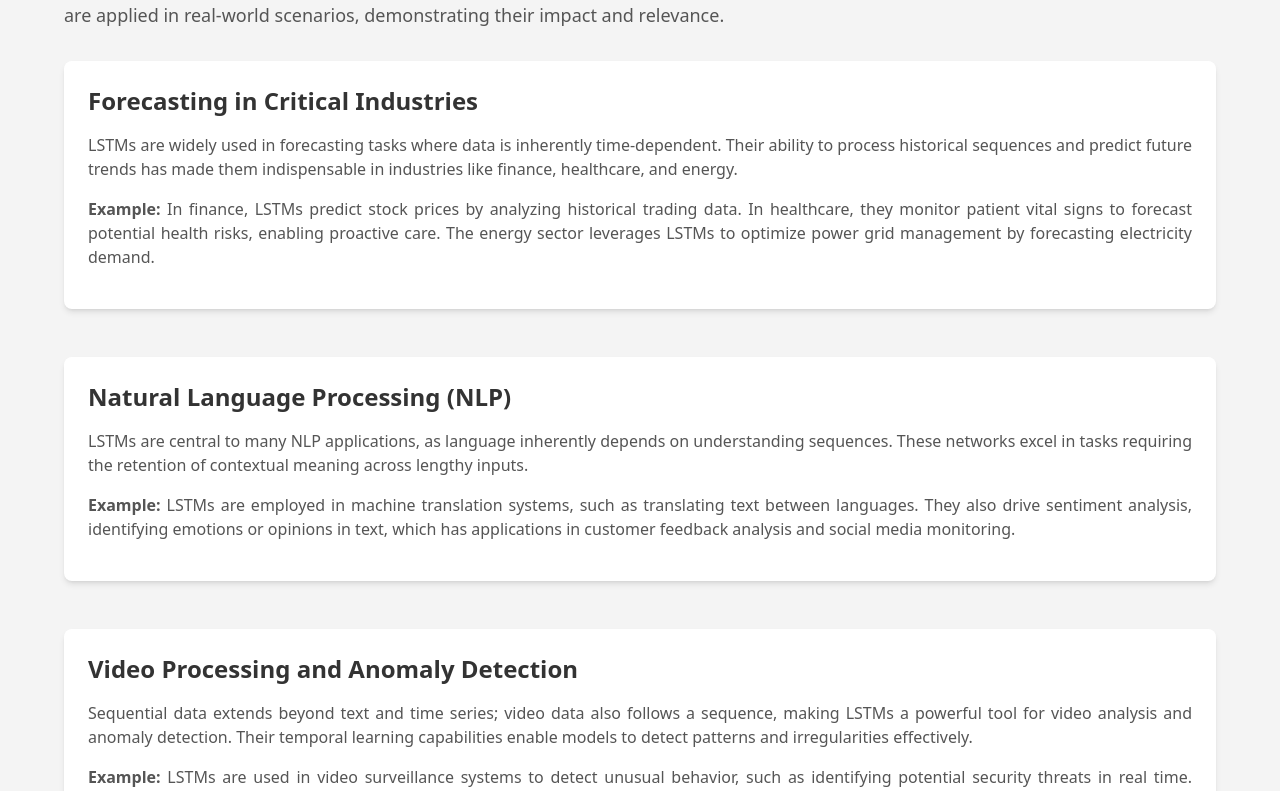
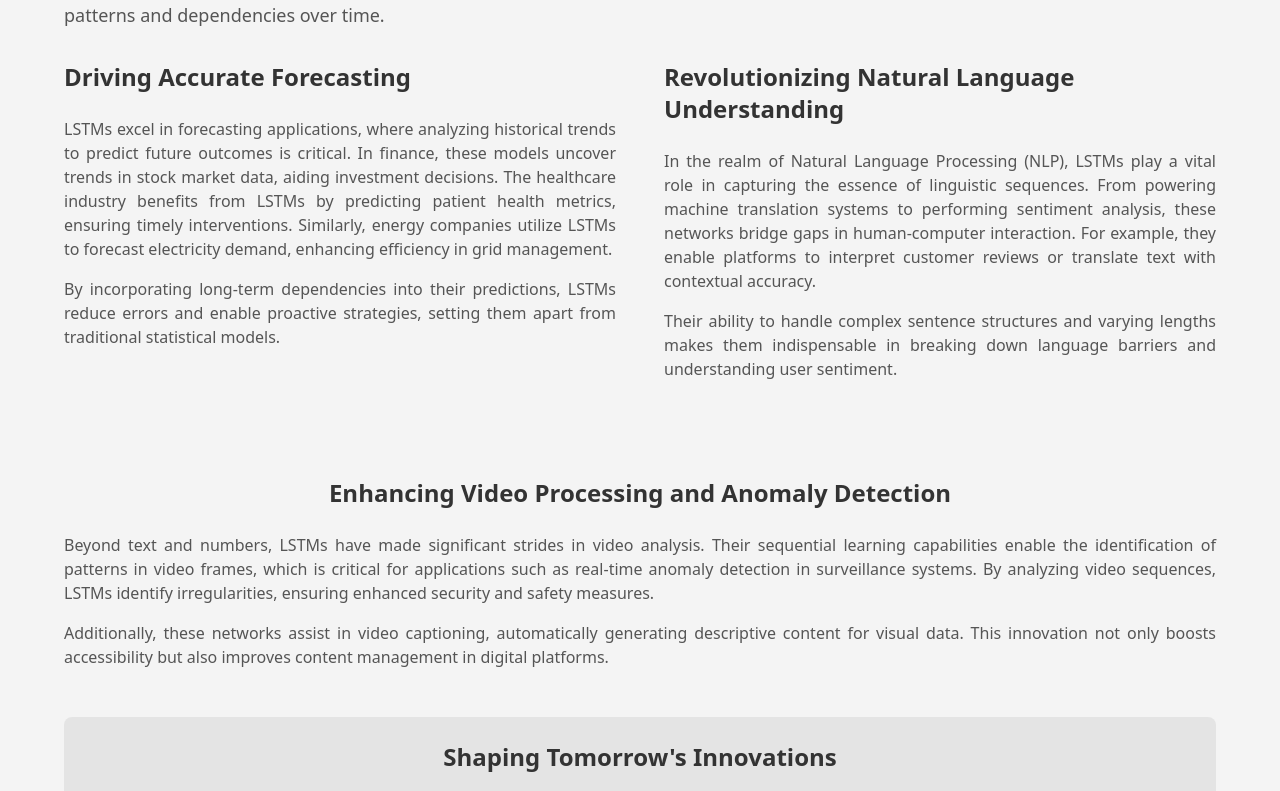
Before and after one commit to DamRandom/Datalyze, a Next.js app: page /algorithms/lstm in a window 1280 px wide. Shown: the part 9969-10760 px from the top of the page. Built offline with nearby package versions, Linux system fonts and the light colour scheme.

Commit message:
Update in the Practal Applications section

```diff
--- a/src/app/(page)/algorithms/lstm/modules/PracticalApplicationsOfLSTMs.tsx
+++ b/src/app/(page)/algorithms/lstm/modules/PracticalApplicationsOfLSTMs.tsx
@@ -27,73 +27,61 @@ export default function PracticalApplicationsOfLSTMs() {
                     data-aos="fade-up"
                     data-aos-delay="200"
                 >
-                    Long Short-Term Memory networks (LSTMs) have transformed how we tackle problems involving sequential data. Their ability to learn and retain long-term dependencies makes them highly versatile, powering solutions across diverse industries. Let’s explore how LSTMs are applied in real-world scenarios, demonstrating their impact and relevance.
+                    The transformative potential of Long Short-Term Memory networks (LSTMs) lies in their unique ability to process and learn from sequential data. Their versatility allows them to adapt to a myriad of challenges, driving innovation in fields that depend on identifying patterns and dependencies over time.
                 </p>
 
-                <div className="space-y-12">
-                    {/* Use Case 1: Forecasting */}
-                    <div
-                        className="bg-white p-6 rounded-lg shadow-md"
-                        data-aos="fade-up"
-                        data-aos-delay="400"
-                    >
-                        <h3 className="text-2xl font-semibold text-[#333] mb-4">
-                            Forecasting in Critical Industries
+                <div className="grid grid-cols-1 lg:grid-cols-2 gap-12">
+                    {/* Column 1 */}
+                    <div data-aos="fade-right">
+                        <h3 className="text-2xl font-semibold text-[#333] mb-6">
+                            Driving Accurate Forecasting
                         </h3>
                         <p className="text-[#555] text-justify mb-4">
-                            LSTMs are widely used in forecasting tasks where data is inherently time-dependent. Their ability to process historical sequences and predict future trends has made them indispensable in industries like finance, healthcare, and energy.
+                            LSTMs excel in forecasting applications, where analyzing historical trends to predict future outcomes is critical. In finance, these models uncover trends in stock market data, aiding investment decisions. The healthcare industry benefits from LSTMs by predicting patient health metrics, ensuring timely interventions. Similarly, energy companies utilize LSTMs to forecast electricity demand, enhancing efficiency in grid management.
                         </p>
-                        <p className="text-[#555] text-justify mb-4">
-                            <strong>Example:</strong> In finance, LSTMs predict stock prices by analyzing historical trading data. In healthcare, they monitor patient vital signs to forecast potential health risks, enabling proactive care. The energy sector leverages LSTMs to optimize power grid management by forecasting electricity demand.
+                        <p className="text-[#555] text-justify">
+                            By incorporating long-term dependencies into their predictions, LSTMs reduce errors and enable proactive strategies, setting them apart from traditional statistical models.
                         </p>
                     </div>
 
-                    {/* Use Case 2: Natural Language Processing */}
-                    <div
-                        className="bg-white p-6 rounded-lg shadow-md"
-                        data-aos="fade-up"
-                        data-aos-delay="600"
-                    >
-                        <h3 className="text-2xl font-semibold text-[#333] mb-4">
-                            Natural Language Processing (NLP)
+                    {/* Column 2 */}
+                    <div data-aos="fade-left">
+                        <h3 className="text-2xl font-semibold text-[#333] mb-6">
+                            Revolutionizing Natural Language Understanding
                         </h3>
                         <p className="text-[#555] text-justify mb-4">
-                            LSTMs are central to many NLP applications, as language inherently depends on understanding sequences. These networks excel in tasks requiring the retention of contextual meaning across lengthy inputs.
+                            In the realm of Natural Language Processing (NLP), LSTMs play a vital role in capturing the essence of linguistic sequences. From powering machine translation systems to performing sentiment analysis, these networks bridge gaps in human-computer interaction. For example, they enable platforms to interpret customer reviews or translate text with contextual accuracy.
                         </p>
-                        <p className="text-[#555] text-justify mb-4">
-                            <strong>Example:</strong> LSTMs are employed in machine translation systems, such as translating text between languages. They also drive sentiment analysis, identifying emotions or opinions in text, which has applications in customer feedback analysis and social media monitoring.
+                        <p className="text-[#555] text-justify">
+                            Their ability to handle complex sentence structures and varying lengths makes them indispensable in breaking down language barriers and understanding user sentiment.
                         </p>
                     </div>
 
-                    {/* Use Case 3: Video Processing and Anomaly Detection */}
-                    <div
-                        className="bg-white p-6 rounded-lg shadow-md"
-                        data-aos="fade-up"
-                        data-aos-delay="800"
-                    >
-                        <h3 className="text-2xl font-semibold text-[#333] mb-4">
-                            Video Processing and Anomaly Detection
+                    {/* Full-width Section */}
+                    <div className="col-span-1 lg:col-span-2 mt-12" data-aos="fade-up">
+                        <h3 className="text-2xl font-semibold text-[#333] mb-6 text-center">
+                            Enhancing Video Processing and Anomaly Detection
                         </h3>
                         <p className="text-[#555] text-justify mb-4">
-                            Sequential data extends beyond text and time series; video data also follows a sequence, making LSTMs a powerful tool for video analysis and anomaly detection. Their temporal learning capabilities enable models to detect patterns and irregularities effectively.
+                            Beyond text and numbers, LSTMs have made significant strides in video analysis. Their sequential learning capabilities enable the identification of patterns in video frames, which is critical for applications such as real-time anomaly detection in surveillance systems. By analyzing video sequences, LSTMs identify irregularities, ensuring enhanced security and safety measures.
                         </p>
-                        <p className="text-[#555] text-justify mb-4">
-                            <strong>Example:</strong> LSTMs are used in video surveillance systems to detect unusual behavior, such as identifying potential security threats in real time. Additionally, they assist in video captioning by generating descriptions for video sequences, aiding accessibility.
+                        <p className="text-[#555] text-justify">
+                            Additionally, these networks assist in video captioning, automatically generating descriptive content for visual data. This innovation not only boosts accessibility but also improves content management in digital platforms.
                         </p>
                     </div>
                 </div>
 
-                {/* Summary */}
+                {/* Closing Statement */}
                 <div
                     className="mt-12 p-6 bg-[#e4e4e4] rounded-lg"
                     data-aos="fade-up"
                     data-aos-delay="1000"
                 >
-                    <h3 className="text-2xl font-semibold text-[#333] mb-4">
-                        Expanding the Frontiers of Technology
+                    <h3 className="text-2xl font-semibold text-[#333] mb-4 text-center">
+                        Shaping Tomorrow&apos;s Innovations
                     </h3>
                     <p className="text-[#555] text-justify">
-                        The adaptability of LSTMs has made them a cornerstone of modern machine learning applications. Whether it&apost;s forecasting future trends, understanding language, or analyzing complex video data, LSTMs empower innovative solutions that drive technological progress and improve lives. Their potential continues to grow, shaping the future of AI-driven systems.
+                        From forecasting to understanding language and analyzing visual data, LSTMs are at the forefront of technological advancement. Their impact extends across industries, demonstrating the power of neural networks in solving real-world challenges. As we continue to innovate, the potential of LSTMs in shaping the future of AI-driven solutions remains boundless.
                     </p>
                 </div>
             </div>
```
